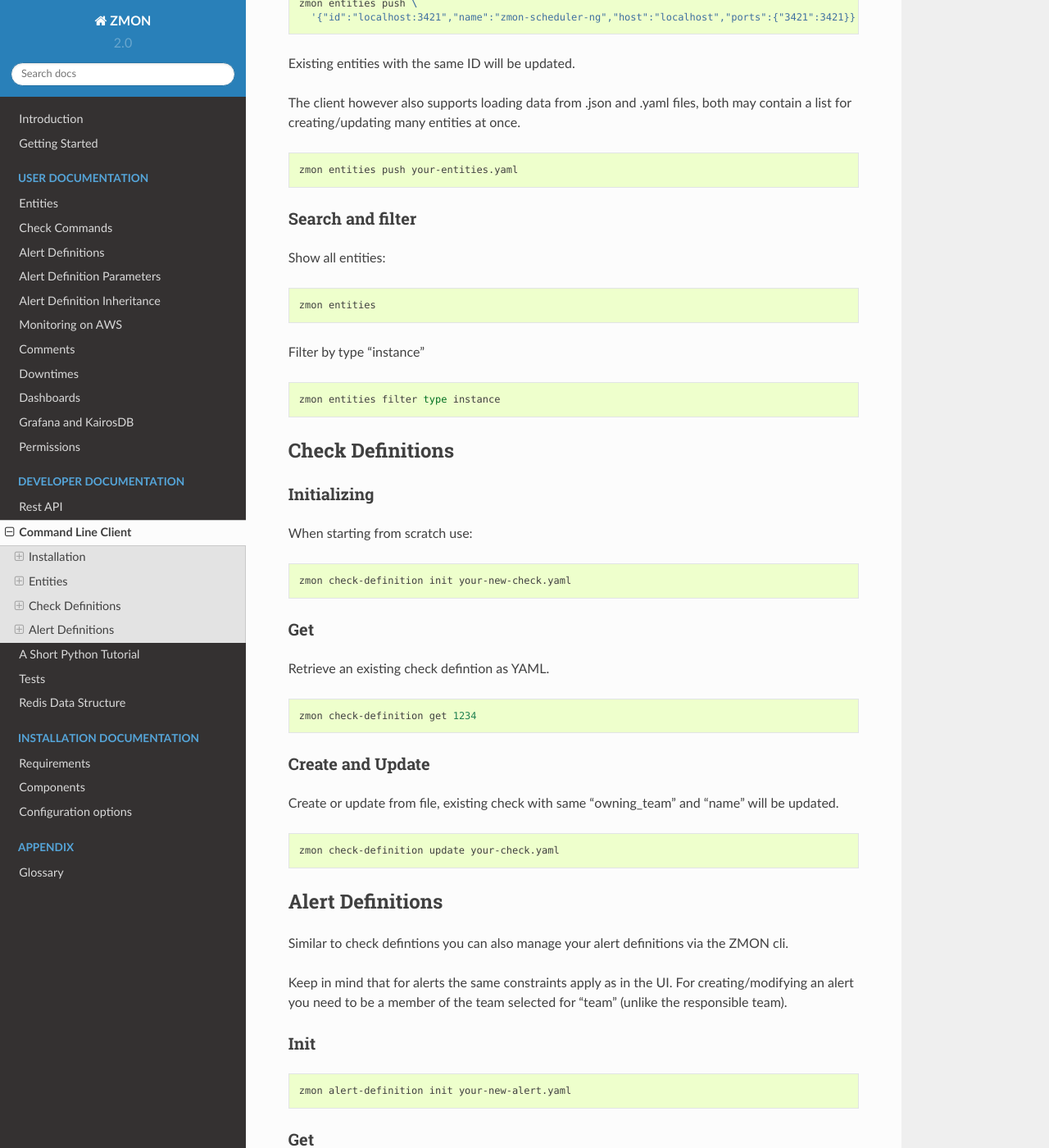
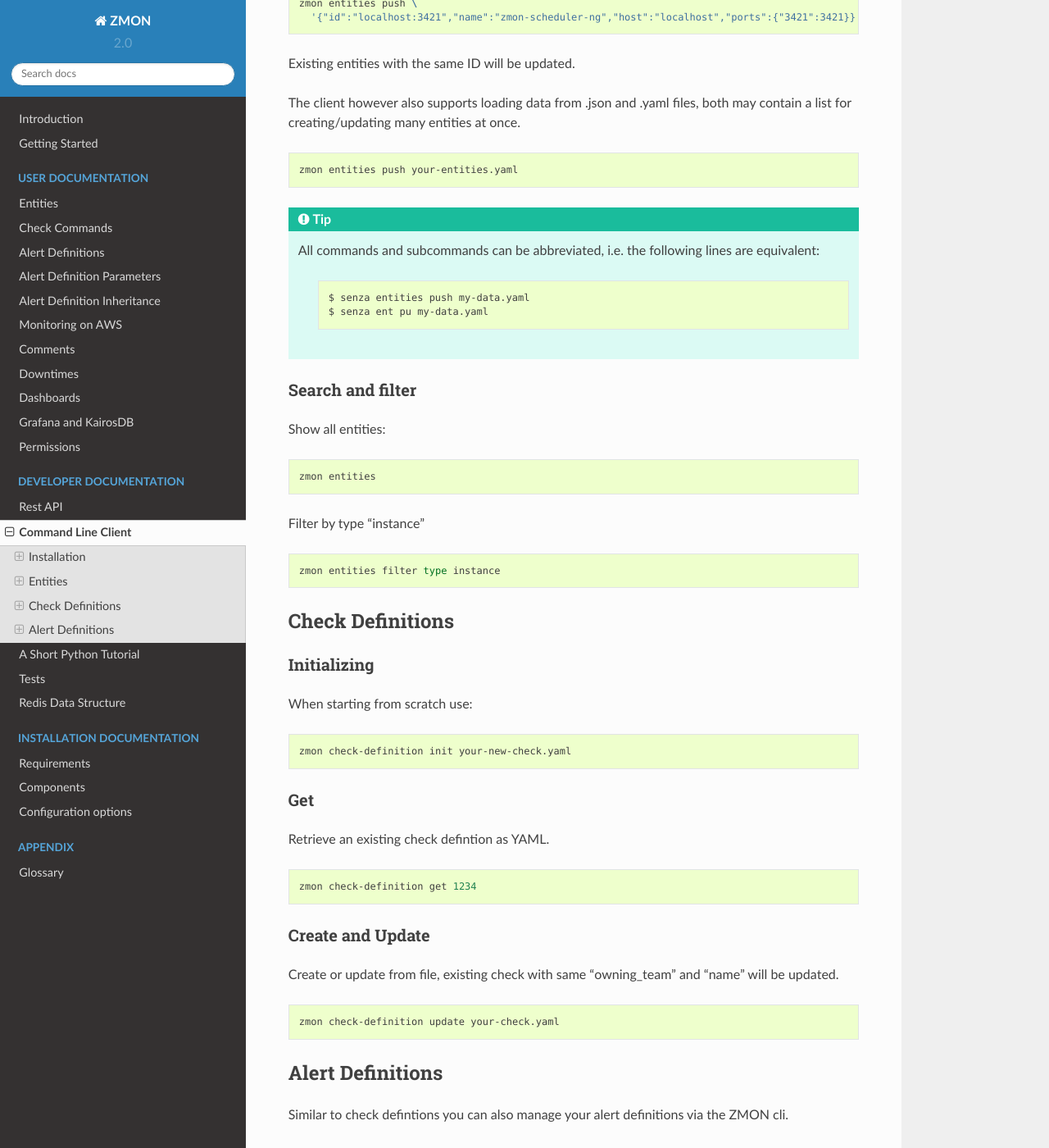
Before and after one commit to zalando-zmon/zmon-docs, a Sphinx documentation site: the page built from docs/developer/zmon-cli.rst, in a window 1280 px wide and 1400 px high, scrolled down 741 px. Shown: the whole window at 82% size. Built offline with Sphinx 7.4.7 and the Read the Docs theme 2.0.0, drawn with Linux system fonts in a browser that asks for light colours; some of the changed text lies outside the part shown.

Commit message:
mention alert creation via CLI and abbreviation of commands

```diff
--- a/docs/developer/zmon-cli.rst
+++ b/docs/developer/zmon-cli.rst
@@ -46,6 +46,16 @@
 .. code-block:: bash
 
   zmon entities push your-entities.yaml
+
+
+.. Tip::
+
+    All commands and subcommands can be abbreviated, i.e. the following lines are equivalent:
+
+        .. code-block:: bash
+
+           $ senza entities push my-data.yaml
+           $ senza ent pu my-data.yaml
 
 Search and filter
 ^^^^^^^^^^^^^^^^^
@@ -109,6 +119,13 @@
 
   zmon alert-definition init your-new-alert.yaml
 
+Create
+^^^^^^
+
+.. code-block:: bash
+
+  zmon alert-definition create your-new-alert.yaml
+
 Get
 ^^^
 
--- a/docs/user/alert-definitions.rst
+++ b/docs/user/alert-definitions.rst
@@ -5,7 +5,7 @@
 *****************
 
 Alert definitions specify when (condition, time period) and who (team) to notify for a desired monitoring event.
-Alert definitions can only be defined in the ZMON web frontend.
+Alert definitions can be defined in the ZMON web frontend and via the :ref:`ZMON CLI <zmon-cli>`.
 
 The following fields exist for alert definitions:
 
--- a/docs/user/entities.rst
+++ b/docs/user/entities.rst
@@ -4,7 +4,7 @@
 Entities
 ********
 
-Entities are in general describing what you want to monitor in your infrastructure. This may be as basic as a host, with its attributes hostname and ip, or it may be a bit more complex like a PostgreSQL sharded cluster consisting of an identifier and a set of connection strings.
+Entities are in general describing what you want to monitor in your infrastructure. This may be as basic as a host, with its attributes hostname and IP, or it may be a bit more complex like a PostgreSQL sharded cluster consisting of an identifier and a set of connection strings.
 
 Internally the entities are stored in the entity service that is part of the controller or they are discovered by adapters in the scheduler. Thus ZMON gives you two options for automation/integration into your platform. At Zalando we use both, connecting ZMON to tools like our CMDB but also pushing entities via the REST API.
 
```
